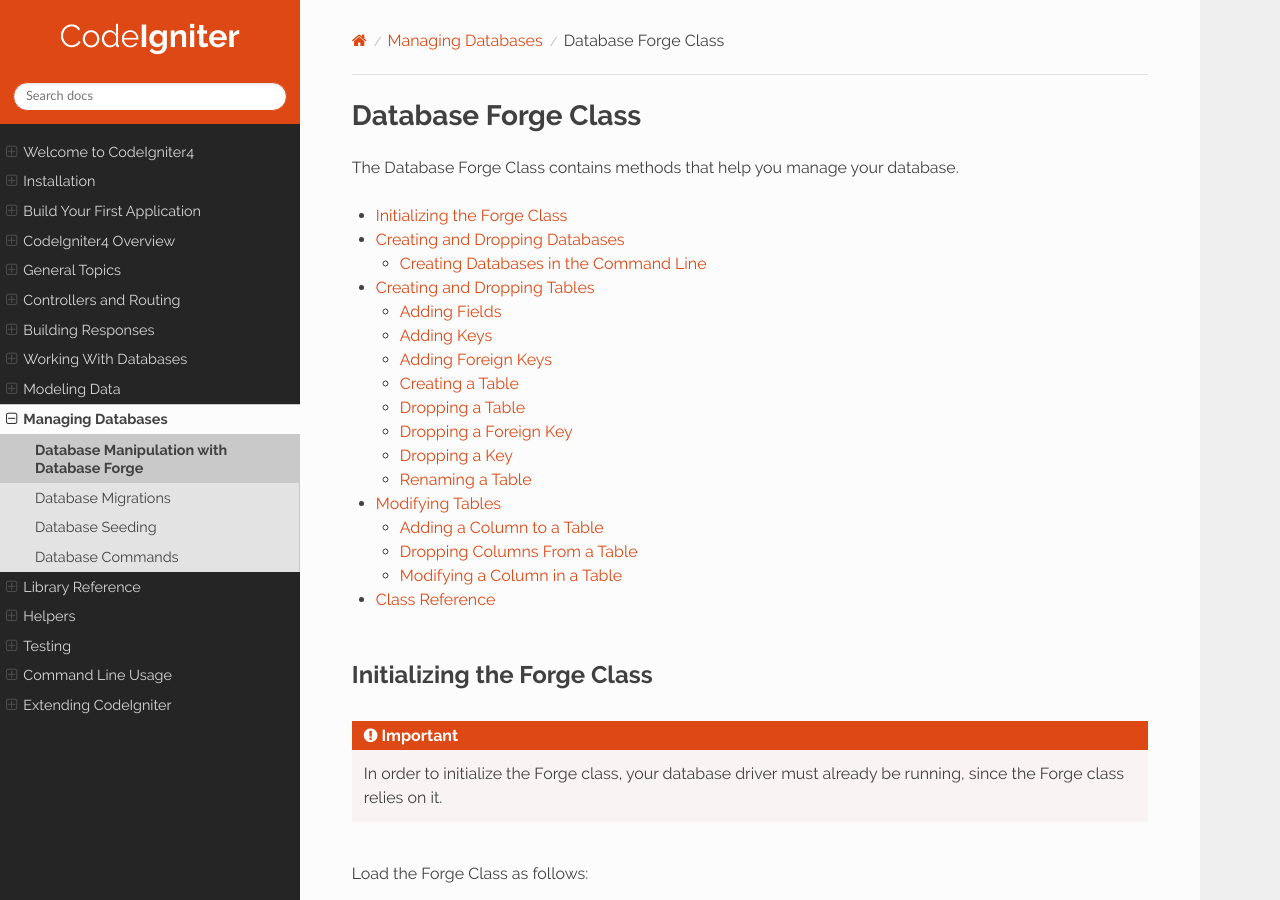
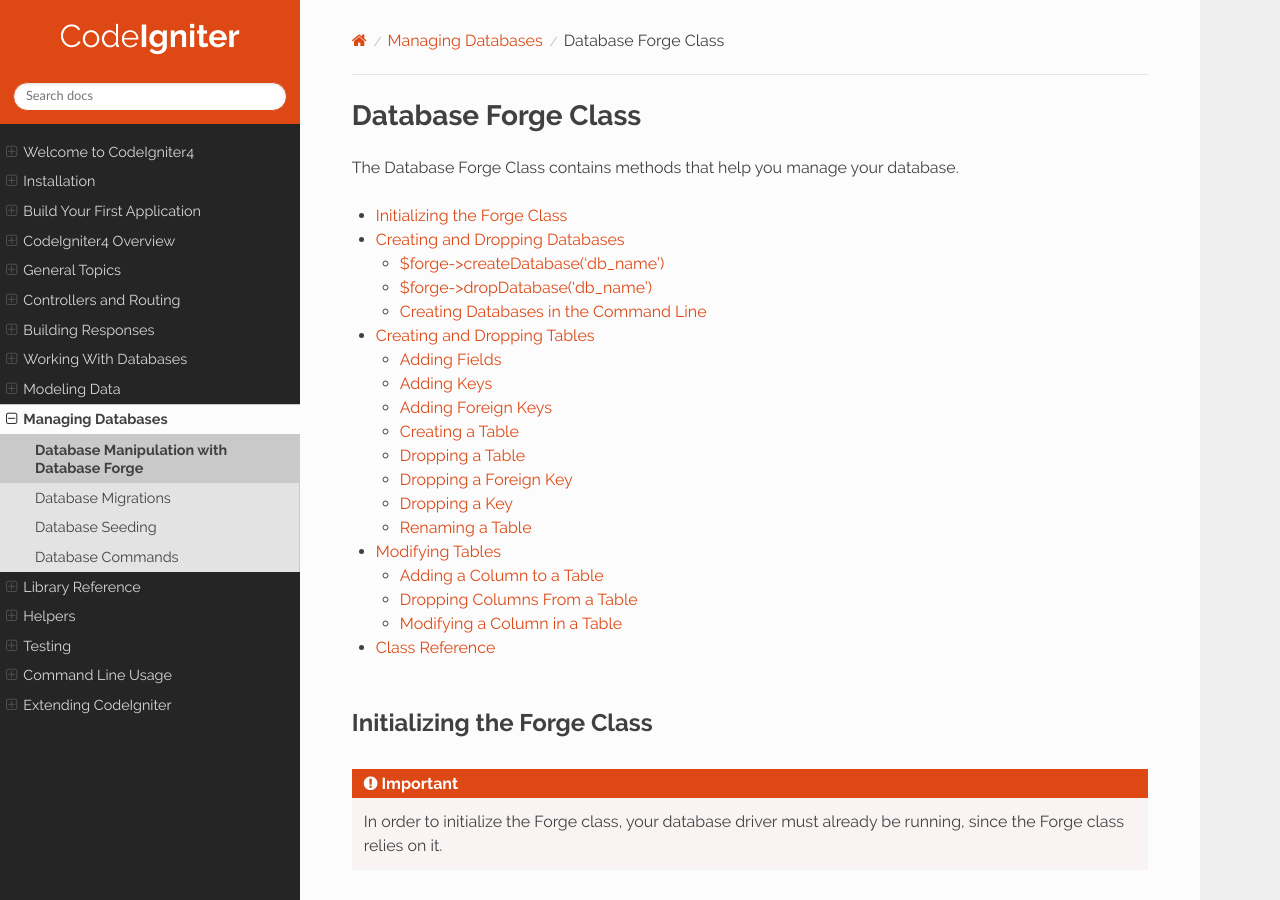
Before and after one commit to NEKOGET/ci4_user_guide_src, a Sphinx documentation site: the page built from source/dbmgmt/forge.rst, in a window 1280 px wide and 900 px high. Built offline with Sphinx 7.4.7 and the Read the Docs theme 2.0.0, drawn with Linux system fonts in a browser that asks for light colours.

Commit message:
docs: make method names linkable

```diff
--- a/source/dbmgmt/forge.rst
+++ b/source/dbmgmt/forge.rst
@@ -31,7 +31,8 @@ to connect to as the first parameter.
 Creating and Dropping Databases
 *******************************
 
-**$forge->createDatabase('db_name')**
+$forge->createDatabase('db_name')
+=================================
 
 Permits you to create the database specified in the first parameter.
 Returns true/false based on success or failure:
@@ -43,7 +44,8 @@ or will check if a database exists before create it (depending on DBMS).
 
 .. literalinclude:: forge/004.php
 
-**$forge->dropDatabase('db_name')**
+$forge->dropDatabase('db_name')
+===============================
 
 Permits you to drop the database specified in the first parameter.
 Returns true/false based on success or failure:
@@ -110,7 +112,8 @@ After the fields have been defined, they can be added using
 ``$forge->addField($fields)`` followed by a call to the
 ``createTable()`` method.
 
-**$forge->addField()**
+$forge->addField()
+------------------
 
 The add fields method will accept the above array.
 
@@ -229,7 +232,8 @@ Modifying Tables
 Adding a Column to a Table
 ==========================
 
-**$forge->addColumn()**
+$forge->addColumn()
+-------------------
 
 The ``addColumn()`` method is used to modify an existing table. It
 accepts the same field array as above, and can be used for an unlimited
@@ -247,7 +251,8 @@ Examples:
 Dropping Columns From a Table
 ==============================
 
-**$forge->dropColumn()**
+$forge->dropColumn()
+--------------------
 
 Used to remove a column from a table.
 
@@ -260,7 +265,8 @@ Used to remove multiple columns from a table.
 Modifying a Column in a Table
 =============================
 
-**$forge->modifyColumn()**
+$forge->modifyColumn()
+----------------------
 
 The usage of this method is identical to ``addColumn()``, except it
 alters an existing column rather than adding a new one. In order to
```
